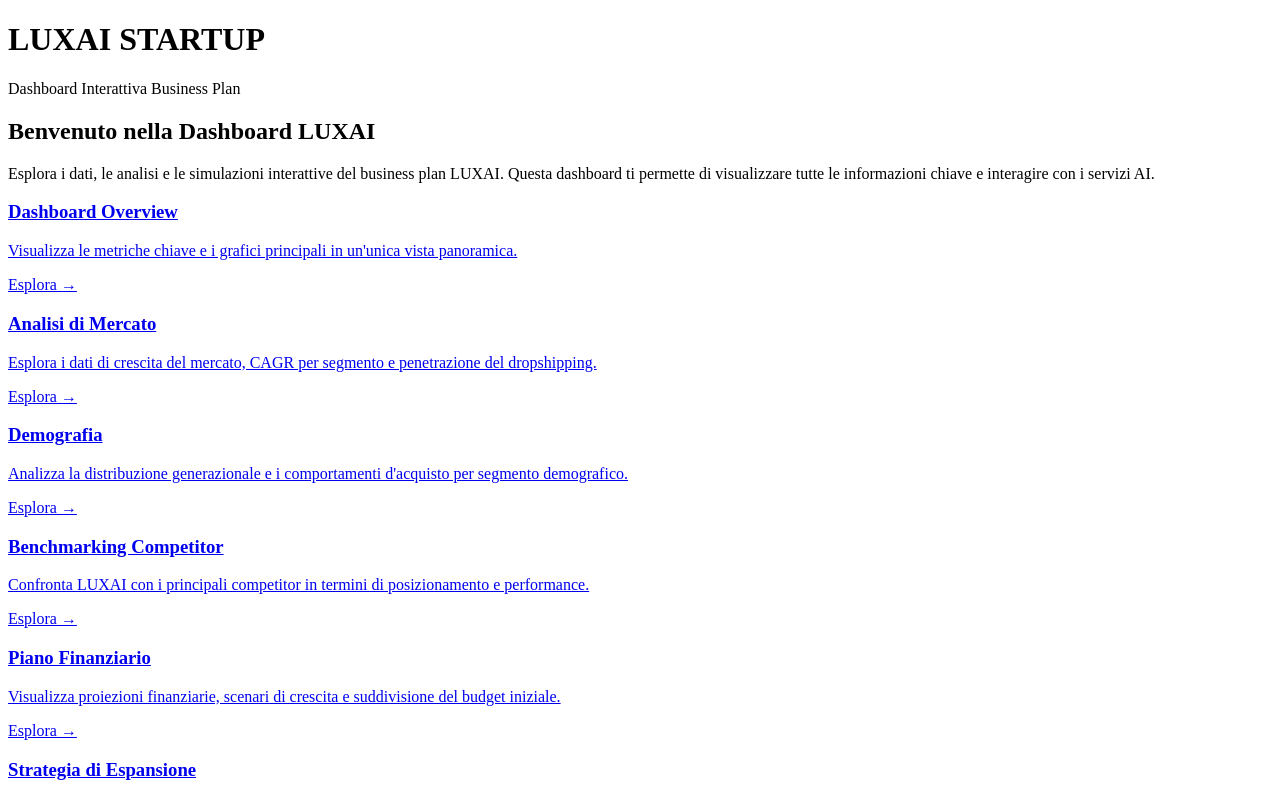
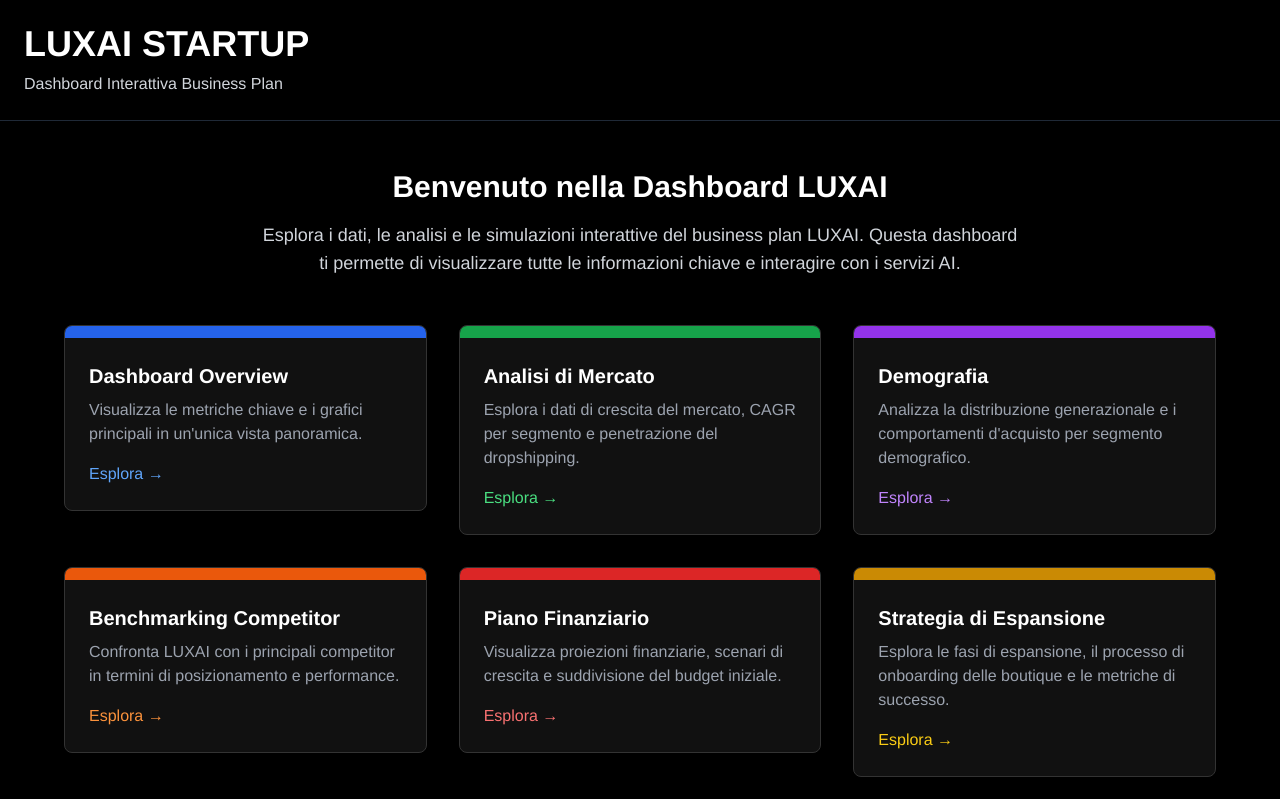
Before and after one commit to Korgan88/dashboard, a Next.js app: page / in a window 1280 px wide. Shown: the top 799 px of the page. Built offline with nearby package versions, Linux system fonts and the light colour scheme; a web font is replaced by a local one.

Commit message:
Update layout.tsx

```diff
--- a/src/app/layout.tsx
+++ b/src/app/layout.tsx
@@ -1,5 +1,7 @@
+// src/app/layout.tsx
+import "@/styles/globals.css";  // ← importa subito il CSS globale
+
 import React from "react";
-import Link from "next/link";
 
 export default function RootLayout({
   children,
@@ -12,9 +14,12 @@
         <title>LUXAI Dashboard</title>
         <meta name="description" content="Dashboard interattiva per il business plan LUXAI" />
         <link rel="icon" href="/favicon.ico" />
-        <link href="https://fonts.googleapis.com/css2?family=Helvetica:wght@400;700&display=swap" rel="stylesheet" />
+        <link
+          href="https://fonts.googleapis.com/css2?family=Helvetica:wght@400;700&display=swap"
+          rel="stylesheet"
+        />
       </head>
-      <body className="bg-black text-white">
+      <body>
         {children}
       </body>
     </html>
```
